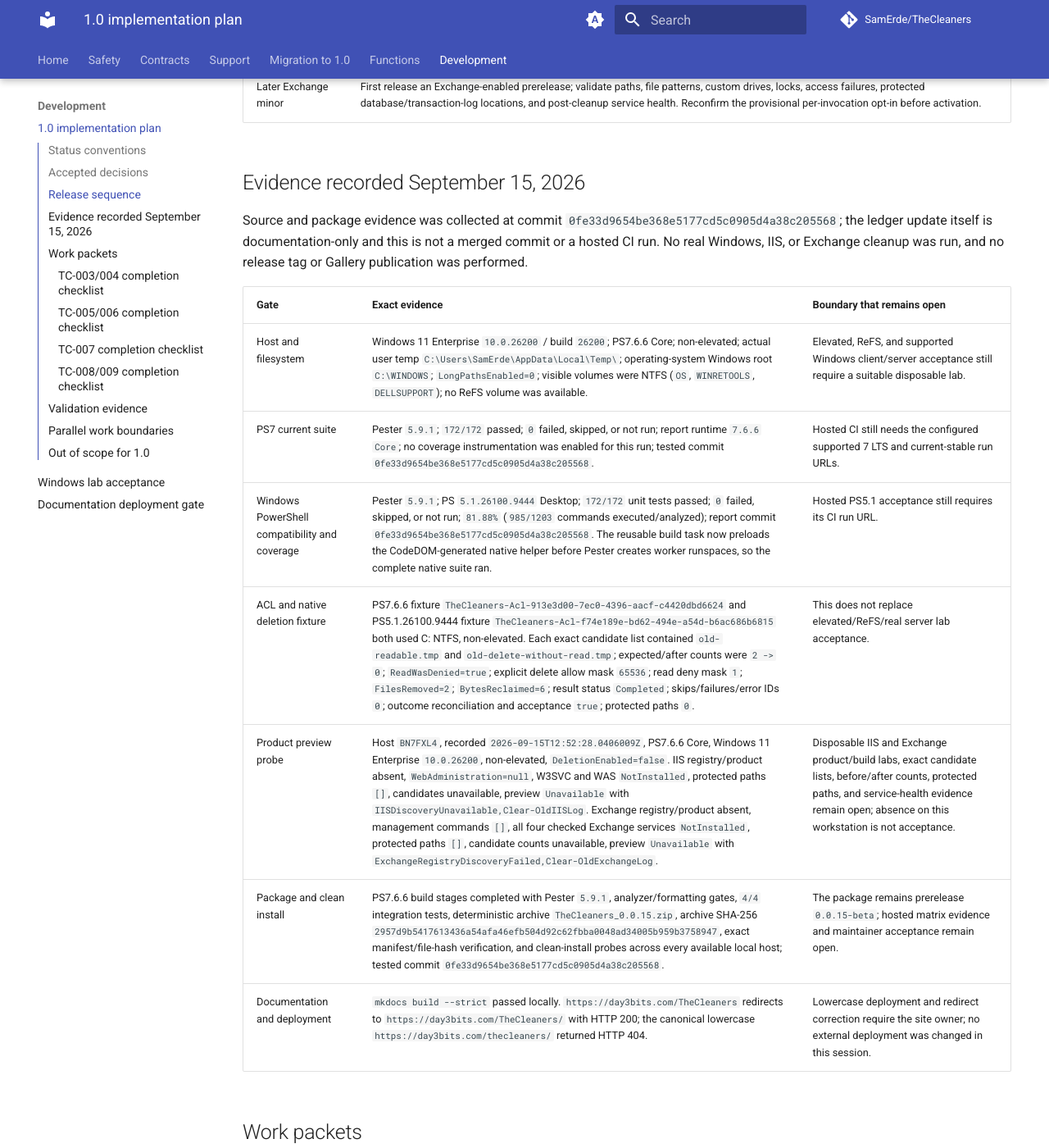
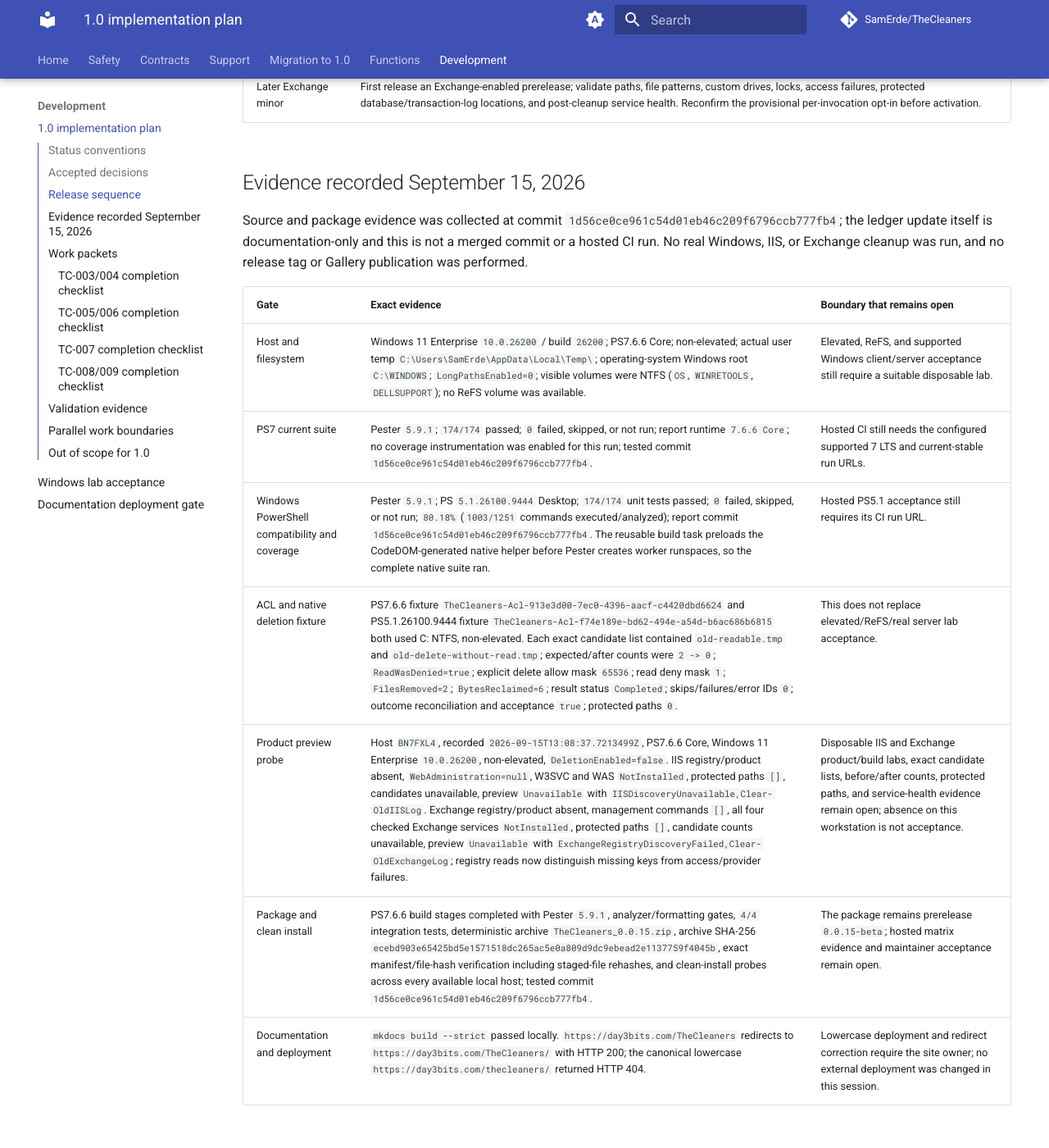
Before and after one commit to SamErde/TheCleaners, an MkDocs documentation site: the page built from docs/release-plan-1.0.md, in a window 1280 px wide and 1400 px high, scrolled down 1433 px. Shown: the whole window at 82% size. Built offline with MkDocs 1.6.1 and Material for MkDocs 9.7.7, drawn with Linux system fonts in a browser that asks for light colours; comment, search, counter and statistics services are not loaded; some of the changed text lies outside the part shown.

Commit message:
Refresh review-fix release evidence

```diff
--- a/docs/release-plan-1.0.md
+++ b/docs/release-plan-1.0.md
@@ -31,16 +31,16 @@ The manifest stays on the current prerelease version during this packet. No comm
 
 ## Evidence recorded September 15, 2026
 
-Source and package evidence was collected at commit `0fe33d9654be368e5177cd5c0905d4a38c205568`; the ledger update itself is documentation-only and this is not a merged commit or a hosted CI run. No real Windows, IIS, or Exchange cleanup was run, and no release tag or Gallery publication was performed.
+Source and package evidence was collected at commit `1d56ce0ce961c54d01eb46c209f6796ccb777fb4`; the ledger update itself is documentation-only and this is not a merged commit or a hosted CI run. No real Windows, IIS, or Exchange cleanup was run, and no release tag or Gallery publication was performed.
 
 | Gate | Exact evidence | Boundary that remains open |
 | --- | --- | --- |
 | Host and filesystem | Windows 11 Enterprise `10.0.26200` / build `26200`; PS7.6.6 Core; non-elevated; actual user temp `C:\Users\SamErde\AppData\Local\Temp\`; operating-system Windows root `C:\WINDOWS`; `LongPathsEnabled=0`; visible volumes were NTFS (`OS`, `WINRETOOLS`, `DELLSUPPORT`); no ReFS volume was available. | Elevated, ReFS, and supported Windows client/server acceptance still require a suitable disposable lab. |
-| PS7 current suite | Pester `5.9.1`; `172/172` passed; `0` failed, skipped, or not run; report runtime `7.6.6 Core`; no coverage instrumentation was enabled for this run; tested commit `0fe33d9654be368e5177cd5c0905d4a38c205568`. | Hosted CI still needs the configured supported 7 LTS and current-stable run URLs. |
-| Windows PowerShell compatibility and coverage | Pester `5.9.1`; PS `5.1.26100.9444` Desktop; `172/172` unit tests passed; `0` failed, skipped, or not run; `81.88%` (`985/1203` commands executed/analyzed); report commit `0fe33d9654be368e5177cd5c0905d4a38c205568`. The reusable build task now preloads the CodeDOM-generated native helper before Pester creates worker runspaces, so the complete native suite ran. | Hosted PS5.1 acceptance still requires its CI run URL. |
+| PS7 current suite | Pester `5.9.1`; `174/174` passed; `0` failed, skipped, or not run; report runtime `7.6.6 Core`; no coverage instrumentation was enabled for this run; tested commit `1d56ce0ce961c54d01eb46c209f6796ccb777fb4`. | Hosted CI still needs the configured supported 7 LTS and current-stable run URLs. |
+| Windows PowerShell compatibility and coverage | Pester `5.9.1`; PS `5.1.26100.9444` Desktop; `174/174` unit tests passed; `0` failed, skipped, or not run; `80.18%` (`1003/1251` commands executed/analyzed); report commit `1d56ce0ce961c54d01eb46c209f6796ccb777fb4`. The reusable build task preloads the CodeDOM-generated native helper before Pester creates worker runspaces, so the complete native suite ran. | Hosted PS5.1 acceptance still requires its CI run URL. |
 | ACL and native deletion fixture | PS7.6.6 fixture `TheCleaners-Acl-913e3d00-7ec0-4396-aacf-c4420dbd6624` and PS5.1.26100.9444 fixture `TheCleaners-Acl-f74e189e-bd62-494e-a54d-b6ac686b6815` both used C: NTFS, non-elevated. Each exact candidate list contained `old-readable.tmp` and `old-delete-without-read.tmp`; expected/after counts were `2 -> 0`; `ReadWasDenied=true`; explicit delete allow mask `65536`; read deny mask `1`; `FilesRemoved=2`; `BytesReclaimed=6`; result status `Completed`; skips/failures/error IDs `0`; outcome reconciliation and acceptance `true`; protected paths `0`. | This does not replace elevated/ReFS/real server lab acceptance. |
-| Product preview probe | Host `BN7FXL4`, recorded `2026-09-15T12:52:28.0406009Z`, PS7.6.6 Core, Windows 11 Enterprise `10.0.26200`, non-elevated, `DeletionEnabled=false`. IIS registry/product absent, `WebAdministration=null`, W3SVC and WAS `NotInstalled`, protected paths `[]`, candidates unavailable, preview `Unavailable` with `IISDiscoveryUnavailable,Clear-OldIISLog`. Exchange registry/product absent, management commands `[]`, all four checked Exchange services `NotInstalled`, protected paths `[]`, candidate counts unavailable, preview `Unavailable` with `ExchangeRegistryDiscoveryFailed,Clear-OldExchangeLog`. | Disposable IIS and Exchange product/build labs, exact candidate lists, before/after counts, protected paths, and service-health evidence remain open; absence on this workstation is not acceptance. |
-| Package and clean install | PS7.6.6 build stages completed with Pester `5.9.1`, analyzer/formatting gates, `4/4` integration tests, deterministic archive `TheCleaners_0.0.15.zip`, archive SHA-256 `2957d9b5417613436a54afa46efb504d92c62fbba0048ad34005b959b3758947`, exact manifest/file-hash verification, and clean-install probes across every available local host; tested commit `0fe33d9654be368e5177cd5c0905d4a38c205568`. | The package remains prerelease `0.0.15-beta`; hosted matrix evidence and maintainer acceptance remain open. |
+| Product preview probe | Host `BN7FXL4`, recorded `2026-09-15T13:08:37.7213499Z`, PS7.6.6 Core, Windows 11 Enterprise `10.0.26200`, non-elevated, `DeletionEnabled=false`. IIS registry/product absent, `WebAdministration=null`, W3SVC and WAS `NotInstalled`, protected paths `[]`, candidates unavailable, preview `Unavailable` with `IISDiscoveryUnavailable,Clear-OldIISLog`. Exchange registry/product absent, management commands `[]`, all four checked Exchange services `NotInstalled`, protected paths `[]`, candidate counts unavailable, preview `Unavailable` with `ExchangeRegistryDiscoveryFailed,Clear-OldExchangeLog`; registry reads now distinguish missing keys from access/provider failures. | Disposable IIS and Exchange product/build labs, exact candidate lists, before/after counts, protected paths, and service-health evidence remain open; absence on this workstation is not acceptance. |
+| Package and clean install | PS7.6.6 build stages completed with Pester `5.9.1`, analyzer/formatting gates, `4/4` integration tests, deterministic archive `TheCleaners_0.0.15.zip`, archive SHA-256 `ecebd903e65425bd5e1571518dc265ac5e0a809d9dc9ebead2e1137759f4045b`, exact manifest/file-hash verification including staged-file rehashes, and clean-install probes across every available local host; tested commit `1d56ce0ce961c54d01eb46c209f6796ccb777fb4`. | The package remains prerelease `0.0.15-beta`; hosted matrix evidence and maintainer acceptance remain open. |
 | Documentation and deployment | `mkdocs build --strict` passed locally. `https://day3bits.com/TheCleaners` redirects to `https://day3bits.com/TheCleaners/` with HTTP 200; the canonical lowercase `https://day3bits.com/thecleaners/` returned HTTP 404. | Lowercase deployment and redirect correction require the site owner; no external deployment was changed in this session. |
 
 ## Work packets
@@ -94,7 +94,7 @@ Source and package evidence was collected at commit `0fe33d9654be368e5177cd5c090
 - [x] Add a protected publishing environment and version/tag/prerelease checks; refuse duplicate Gallery versions in the publisher script.
 - [x] Add complete 5.1 plus supported 7 LTS/current package/install tests, not just source unit tests; local PS5.1/PS7.6.6 evidence is recorded above, while hosted 7 LTS/current and CI evidence remain open.
 - [x] Re-enable the ShouldProcess analyzer rule; no broad suppression is used in the draft source.
-- [x] Meet at least 80% overall coverage and explicitly test every safety-critical branch; local PS5.1 measured 81.88% (`985/1203` commands) with no skipped tests at `0fe33d9`, while hosted CI and remaining unexecuted failure branches still require evidence.
+- [x] Meet at least 80% overall coverage and explicitly test every safety-critical branch; local PS5.1 measured 80.18% (`1003/1251` commands) with no skipped tests at `1d56ce0`, while hosted CI and remaining unexecuted failure branches still require evidence.
 - [x] Retain machine-readable unit and integration reports, with failed/skipped counts and exact runtime versions in the draft build.
 - [x] Generate command references and external help from the source of truth; add drift checks and validate the documentation build strictly in CI.
 - [x] Update README, migration guide, changelog, support/security policy, contributing instructions, PR template, and agent instructions.
@@ -127,7 +127,7 @@ The following references identify the exact regression tests behind review-threa
 | Fail-closed and runtime edge branches | `src/Tests/Unit/CoverageEdges.Tests.ps1`, `src/Tests/Unit/IISDiscoverySafety.Tests.ps1`, `src/Tests/Unit/PreviewCommandSafety.Tests.ps1`, `src/Tests/Unit/ProfileOutput.Tests.ps1`, and `src/Tests/Unit/RuntimeSafety.Tests.ps1`: malformed and partial discovery with unknown totals, source-specific IIS errors, isolated WebAdministration dependency/preference state, reparse roots/descendants, extended UNC normalization, canonical current-user temp containment, actual Windows-root resolution, actual token privilege, long-path policy, WhatIf state, and Confirm-false state. |
 | Concurrent writer, profile identity, and unavailable-product safety | `src/Tests/Unit/CleanupBehavior.Tests.ps1`: deletion without write sharing, candidate file and planned-directory verbose paths; `src/Tests/Unit/TempCandidateSafety.Tests.ps1`: opened-handle last-write metadata and file/directory replacement locks; `src/Tests/Unit/ProfileOutput.Tests.ps1`: complete service/application-pool SID exclusions, reparse-point ancestor rejection, queued-directory replacement fail-closed sizing, and native directory identity locking during enumeration; `src/Tests/Unit/PreviewCommandSafety.Tests.ps1` and `src/Tests/Unit/ExchangePreviewEdgeCases.Tests.ps1`: unavailable IIS/Exchange products and roots report structured failed results. |
 | Exact artifact and clean install | `src/Tests/Integration/PackageImport.Tests.ps1`: archive sidecar/hash, manifest file records including hidden files, extracted source-layout import, external help, aliases, and preview locks in each available host. Archive and publisher checks use the same hidden-file-inclusive artifact set. |
-| Full publication gate and module staging | `.github/workflows/Build Module.yml` is callable by `.github/workflows/Publish.yml`; the publish job waits for the full matrix and downloads the tested PS7.6.6 artifact/archive. `.github/workflows/publish.ps1` verifies the exact artifact, stages it beneath a temporary `TheCleaners` module directory, rechecks the staged manifest/file set, and passes only that path to `Publish-Module`; no publication was performed. |
+| Full publication gate and module staging | `.github/workflows/Build Module.yml` is callable by `.github/workflows/Publish.yml`; the publish job waits for the full matrix and downloads the tested PS7.6.6 artifact/archive. `.github/workflows/publish.ps1` verifies the exact artifact, stages it beneath a temporary `TheCleaners` module directory, rechecks the staged manifest/file set and every staged-file SHA-256 against the archive manifest, and passes only that path to `Publish-Module`; no publication was performed. |
 | Host and ACL evidence | `lab/Invoke-TheCleanersAclFixture.ps1`: isolated read-denied/delete-allowed ACL, exact rule masks, candidate before/after lists, result counts, bytes, errors, and acceptance. `lab/Invoke-TheCleanersProductPreviewLab.ps1`: read-only product, build, service, protected-path, candidate, and preview evidence with deletion disabled. |
 
 Adding tests is not evidence that they passed. The September 15 local evidence is recorded above with exact runtimes, counts, failures/skips, coverage, hashes, and host limitations. Record hosted CI run URLs and the exact tested commit in the PR before changing a packet to validated. Windows/IIS/Exchange lab acceptance is not replaced by CI with mocked fixtures, and the unavailable IIS/Exchange/ReFS/elevated environments remain explicit open gates.
```
